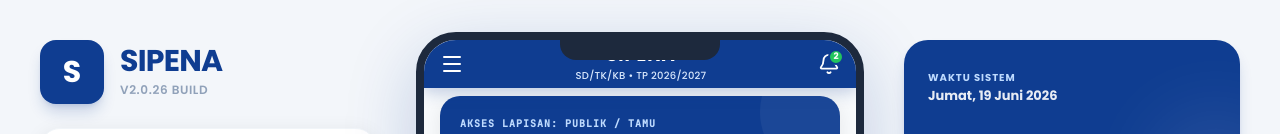
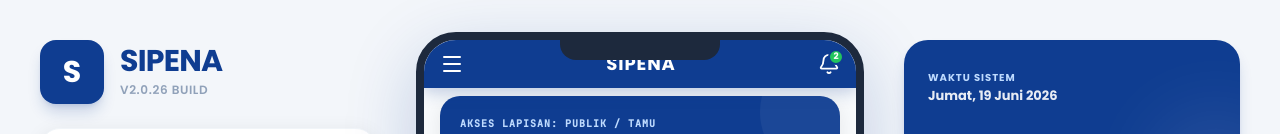
Before and after one commit to bankyan80/sipena, a React (Vite) app: page / in a window 1280 px wide. Shown: the top 134 px of the page. Built offline with nearby package versions, Linux system fonts and the light colour scheme.

Commit message:
Hapus teks SD/TK/KB - TP 2026/2027 dari header

```diff
--- a/src/components/Header.tsx
+++ b/src/components/Header.tsx
@@ -29,9 +29,7 @@ export const Header: React.FC = () => {
           <h1 className="text-lg font-bold tracking-wider leading-none text-white">
             SIPENA
           </h1>
-          <span className="text-[10px] font-medium text-blue-100 mt-1 uppercase tracking-wide">
-            SD/TK/KB • TP 2026/2027
-          </span>
+
         </div>
 
         {/* Right: Notifications Button */}
```
